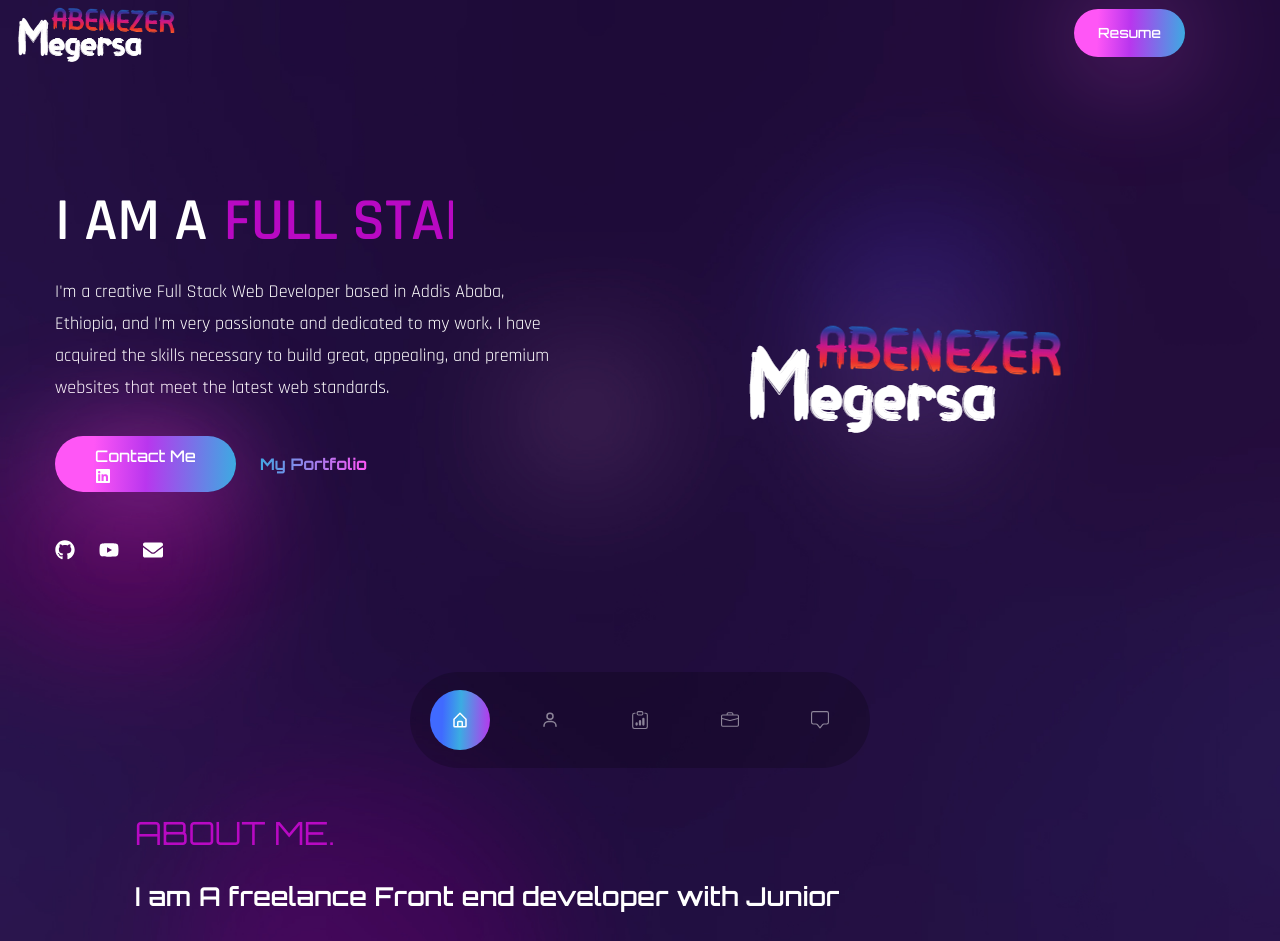
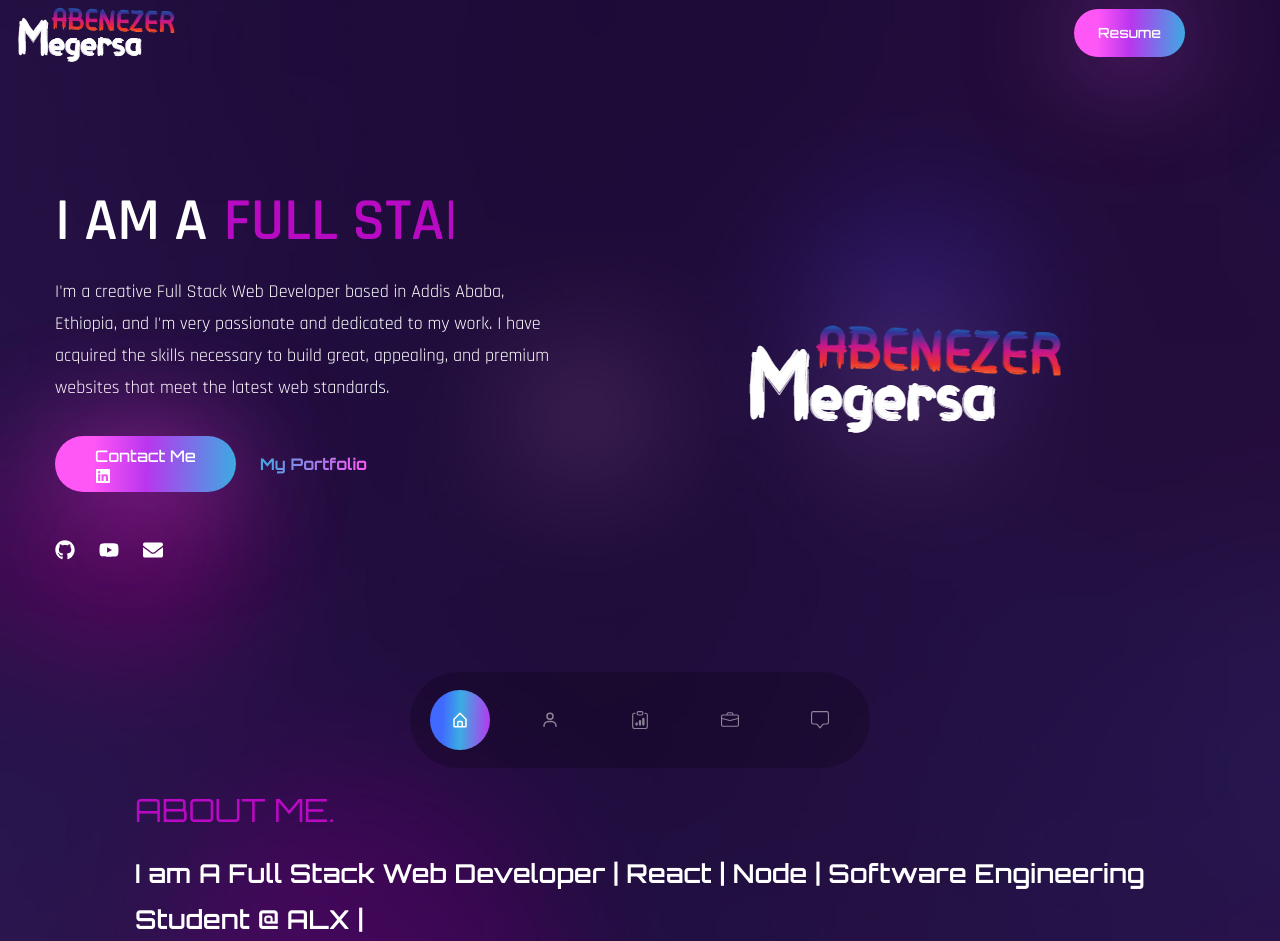
Before and after one commit to AMENAB12/Personal-Website, a React (Create React App) app: page / in a window 1280 px wide. Shown: the top 941 px of the page. Built offline with nearby package versions, Linux system fonts and the light colour scheme; the HTML template or start-up script is replaced by a standard one; a web font is replaced by a local one.

Commit message:
new change

```diff
--- a/public/index.html
+++ b/public/index.html
@@ -13,7 +13,7 @@
       href="https://fonts.googleapis.com/css2?family=Aldrich&family=Orbitron:wght@400;500;600;700;800;900&family=Rajdhani:wght@300;400;500;600;700&display=swap"
       rel="stylesheet"
     />
-    <title>React App</title>
+    <title>Portfolio</title>
   </head>
   <body>
     <noscript>You need to enable JavaScript to run this app.</noscript>
--- a/src/components/About.js
+++ b/src/components/About.js
@@ -32,7 +32,7 @@ const [ref, inView] = useInView({
       viewport={{once: false, amount: 0.3}}
       className='Flex-1'>
         <h2 className='h2 text-accent'>About me.</h2>
-        <h3 className='h3 mb-4'>I am A freelance Front end developer with Junior </h3>
+        <h3 className='h3 mb-4'>I am A Full Stack Web Developer | React | Node | Software Engineering Student @ ALX | </h3>
         <p className='mb-6'>
         From the moment I Write "Hello World" in the console of my first application, I knew I was hooked into the world of software development. Since then, I can't get enough and I have been obsessed with the idea of using software to solve practical problems.
 
--- a/src/components/Banner.js
+++ b/src/components/Banner.js
@@ -1,4 +1,4 @@
-import React from 'react';
+ import React from 'react';
 //image
 import Image from '../assets/Logo.png'
 //icon
--- a/src/components/Header.js
+++ b/src/components/Header.js
@@ -24,7 +24,7 @@ const Header = () => {
         <img className='w-1/2 h-1/2' src={logo} alt="" />
       </Link>
       {/*button */}
-      <a href="https://drive.google.com/file/d/1vMSGzbhBKAxrtk3L5hGl6M5St-qR6XPZ/view?usp=sharing" target="_blank" rel="noopener noreferrer"><button className='btn btn-sm'>Resume</button></a>
+      <a href="https://drive.google.com/file/d/1D33sjMSIRpZ29LrtOp42RdWRo28de_Mx/view?usp=sharing" target="_blank" rel="noopener noreferrer"><button className='btn btn-sm'>Resume</button></a>
     </div>
   </div>
 
```
Also changed, not shown: src/App.js (line endings or trailing spaces), src/index.css (line endings or trailing spaces), 1 other file (tests, documents, lock files or other folders).
